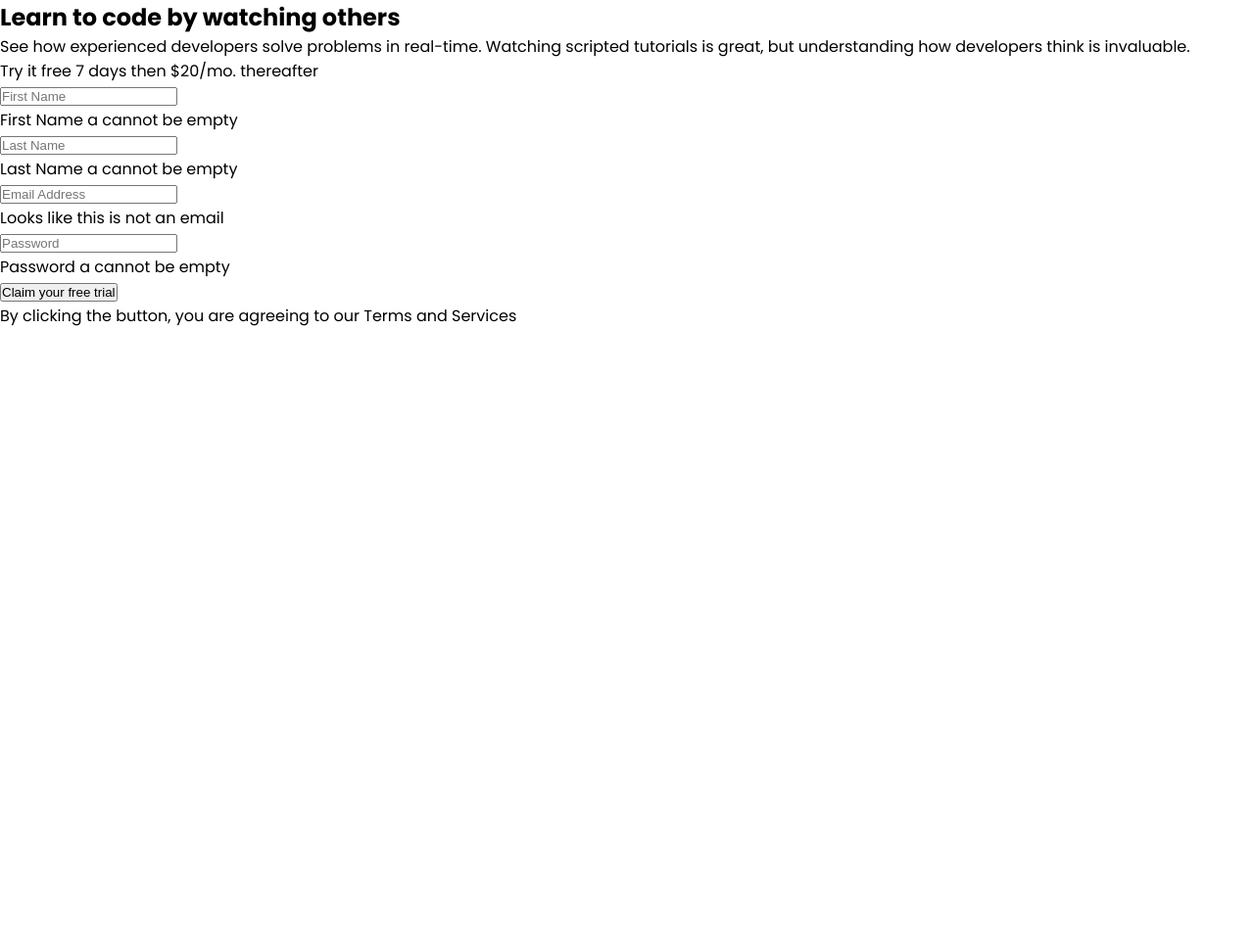
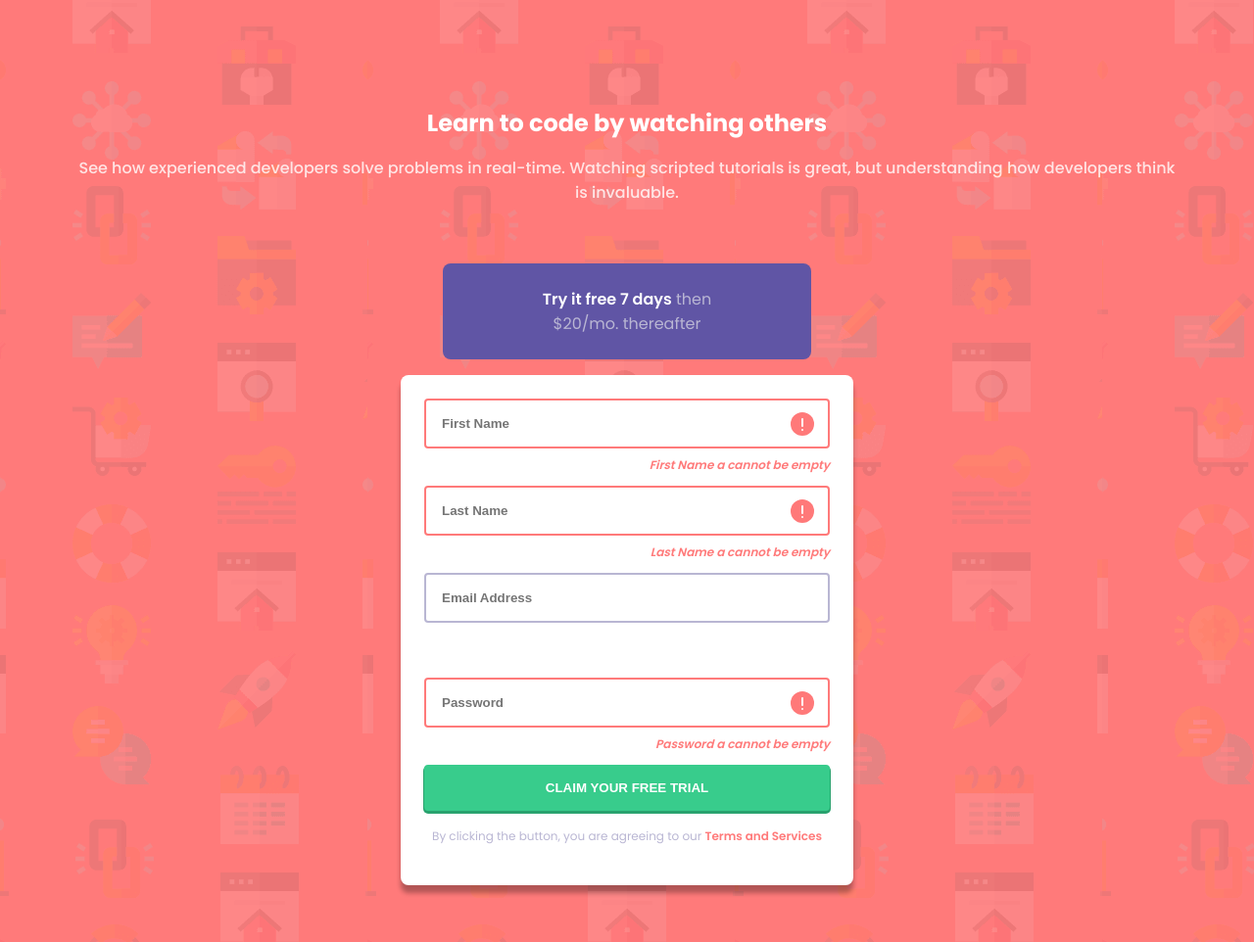
Before and after one commit to jrag-dev/intro-component-signup-vanilla-js, a plain HTML site: page index.html in a window 1280 px wide. Shown: the top 962 px of the page at 98% size. Before the commit the page ends 800 px from the top, so only its background shows below. Drawn offline with Linux system fonts and the light colour scheme; a script that the page names is missing.

Commit message:
html and css ready

```diff
--- a/css/style.css
+++ b/css/style.css
@@ -1,4 +1,5 @@
 :root {
+	--white-color: #FFFFFF;
 	--red-color: hsl(0, 100%, 74%);
 	--green-color: hsl(154, 59%, 51%);
 	--blue-color: hsl(248, 32%, 49%);
@@ -11,10 +12,200 @@
 *, *::after,*::before {
 	margin: 0;
 	padding: 0;
-	box-sizing: 0;
+	box-sizing: border-box;
 }
 
 body {
 	font-family: var(--font-family);
 	font-size: var(--font-size);
 }
+
+.container {
+	width: 90%;
+	max-width: 1200px;
+	margin: 0 auto;
+}
+
+
+.main {
+	position: relative;
+	width: 100%;
+	height: 1000px;
+
+	display: grid;
+	place-items: center;
+	text-align: center;
+}
+
+.main::before {
+	content: "";
+	width: 100%;
+	position: absolute;
+	top: 0;
+	left: 0;
+	right: 0;
+	background-color: var(--red-color);
+	height: 100%;
+	z-index: -1;
+}
+
+.main::after {
+	content: "";
+	width: 100%;
+	position: absolute;
+	top: 0;
+	left: 0;
+	right: 0;
+	background-image: url('../images/bg-intro-mobile.png');
+	height: 100%;
+	z-index: -1;
+}
+
+.signup {
+	display: grid;
+	align-items: center;
+	justify-items: center;
+	gap: 3rem;
+	z-index: 10;
+}
+
+.signup__texts {
+	display: flex;
+	flex-direction: column;
+	padding: 12px;
+	gap: 1rem;
+}
+
+.signup__title {
+	color: var(--white-color);
+	font-weight: 700;
+}
+
+.signup__paragraph {
+	color: var(--white-color);
+	font-weight: 500;
+	opacity: .8;
+}
+
+.signup__form {
+	display: grid;
+	place-items: center;
+	text-align: center;
+	gap: 1rem;
+}
+
+.signup__message {
+	background-color: var(--blue-color);
+	color: var(--grayish-blue-color);
+	border-radius: 8px;
+}
+
+.message__paragraph {
+	width: 70%;
+	margin: 0 auto;
+	padding: 24px;
+}
+
+.message__span {
+	font-weight: 600;
+	color: #FFF;
+}
+
+.form {
+	background: var(--white-color);
+	border-radius: 8px;
+	box-shadow: 0px 8px 5px rgba(0, 0, 0, .3);
+	color: var(--white-color);
+	padding: 1.5rem;
+	width: 100%;
+}
+
+.form__group {
+	width: 100%;
+
+}
+
+.form__field {
+	position: relative;
+}
+
+.form__input {
+	border: none;
+	border: 2px solid var(--grayish-blue-color);
+	border-radius: 4px;
+	outline: none;
+	padding: 16px;
+	width: 100%;
+}
+
+.form__input::placeholder {
+	font-weight: 700;
+}
+
+.form__input:focus {
+	border: 2px solid var(--blue-color);
+}
+
+.form__btn {
+	border: none;
+	background-color: var(--green-color);
+	border-radius: 4px;
+	box-shadow: 0px 2px 0px 1px rgba(41, 162, 110, 1);
+	color: var(--white-color);
+	font-weight: 600;
+	text-transform: uppercase;
+	padding: 16px;
+	width: 100%;
+}
+
+.form__terms {
+	color: var(--grayish-blue-color);
+	font-size: 12px;
+	padding: 16px 8px;
+	line-height: 1.6;
+}
+
+.form__terms-span {
+	color: var(--red-color);
+	font-weight: 600;
+}
+
+/* ---- Errors and Succes ----- */
+
+.form__group.form__group-incorrect .form__message {
+	visibility: visible;
+	opacity: 1;
+	text-align: end;
+	color: var(--red-color);
+	font-size: 12px;
+	font-style: italic;
+	font-weight: 600;
+	padding: 8px 0 12px 0;
+}
+
+.form__group.form__group-correct .form__message {
+	visibility: hidden;
+	opacity: 0;
+}
+
+.form__group.form__group-incorrect .form__input {
+	border: 2px solid var(--red-color);
+}
+
+.form__group.form__group-correct .form__img {
+	visibility: hidden;
+	opacity: 0;
+}
+
+.form__group.form__group-incorrect .form__img {
+	visibility: visible;
+	opacity: 1;
+	position: absolute;
+	top: 14px;
+	right: 1rem;
+}
+
+
+.form__group.form__group-correct .orm__input {
+	border: 2px solid var(--grayish-blue-color);
+}
--- a/index.html
+++ b/index.html
@@ -28,33 +28,36 @@
 			<div class="signup__form">
 				<div class="signup__message">
 					<p class="message__paragraph">
-						Try it free 7 days then
-						<span class="message__span">$20/mo. thereafter</span>
+						<span class="message__span">Try it free 7 days</span> then $20/mo. thereafter
 					</p>
 				</div>
 				<form class="form">
 
-					<div class="form__group">
+					<div class="form__group form__group-incorrect">
 						<div class="form__field">
 							<input class="form__input" type="text" name="firstname" id="firstname" placeholder="First Name"/>
+							<img class="form__img" src="./images/icon-error.svg" alt="icon error form"/>
 						</div>
 						<p class="form__message">First Name a cannot be empty</p>
 					</div>
-					<div class="form__group">
+					<div class="form__group form__group-incorrect">
 						<div class="form__field">
 							<input class="form__input" type="text" name="lastname" id="lastname" placeholder="Last Name"/>
+							<img class="form__img" src="./images/icon-error.svg" alt="icon error form"/>
 						</div>
 						<p class="form__message">Last Name a cannot be empty</p>
 					</div>
-					<div class="form__group">
+					<div class="form__group form__group-correct">
 						<div class="form__field">
 							<input class="form__input" type="email" name="email" id="email" placeholder="Email Address"/>
+							<img class="form__img" src="./images/icon-error.svg" alt="icon error form"/>
 						</div>
 						<p class="form__message">Looks like this is not an email</p>
 					</div>
-					<div class="form__group">
+					<div class="form__group form__group-incorrect">
 						<div class="form__field">
 							<input class="form__input" type="passowrd" name="password" id="password" placeholder="Password"/>
+							<img class="form__img" src="./images/icon-error.svg" alt="icon error form"/>
 						</div>
 						<p class="form__message">Password a cannot be empty</p>
 					</div>
```
